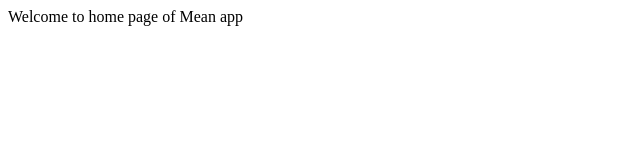
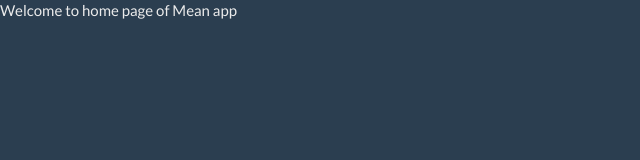
Before and after one commit to premaseem/mean, a website: page meanApp/public/index.html in a window 1280 px wide. Shown: the whole page, without its empty margins (0-640 px from the left). Drawn offline with Linux system fonts and the light colour scheme.

Commit message:
linked css file

```diff
--- a/meanApp/public/index.html
+++ b/meanApp/public/index.html
@@ -3,6 +3,7 @@
 <head>
     <meta charset="UTF-8">
     <title>Home page of Mean</title>
+    <link href="css/bootstrap.css" rel="stylesheet" />
 </head>
 <body>
 Welcome to home page of Mean app
```
